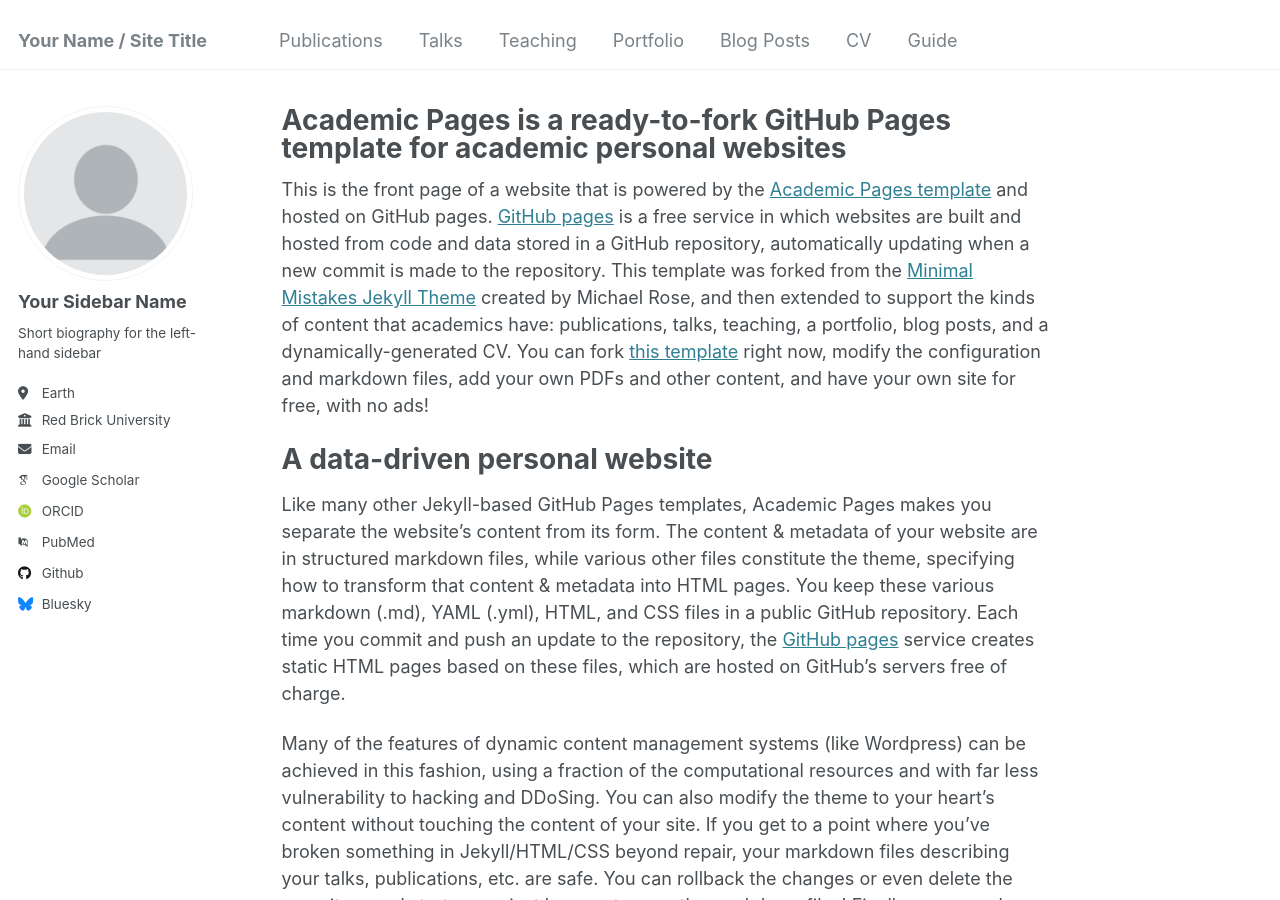
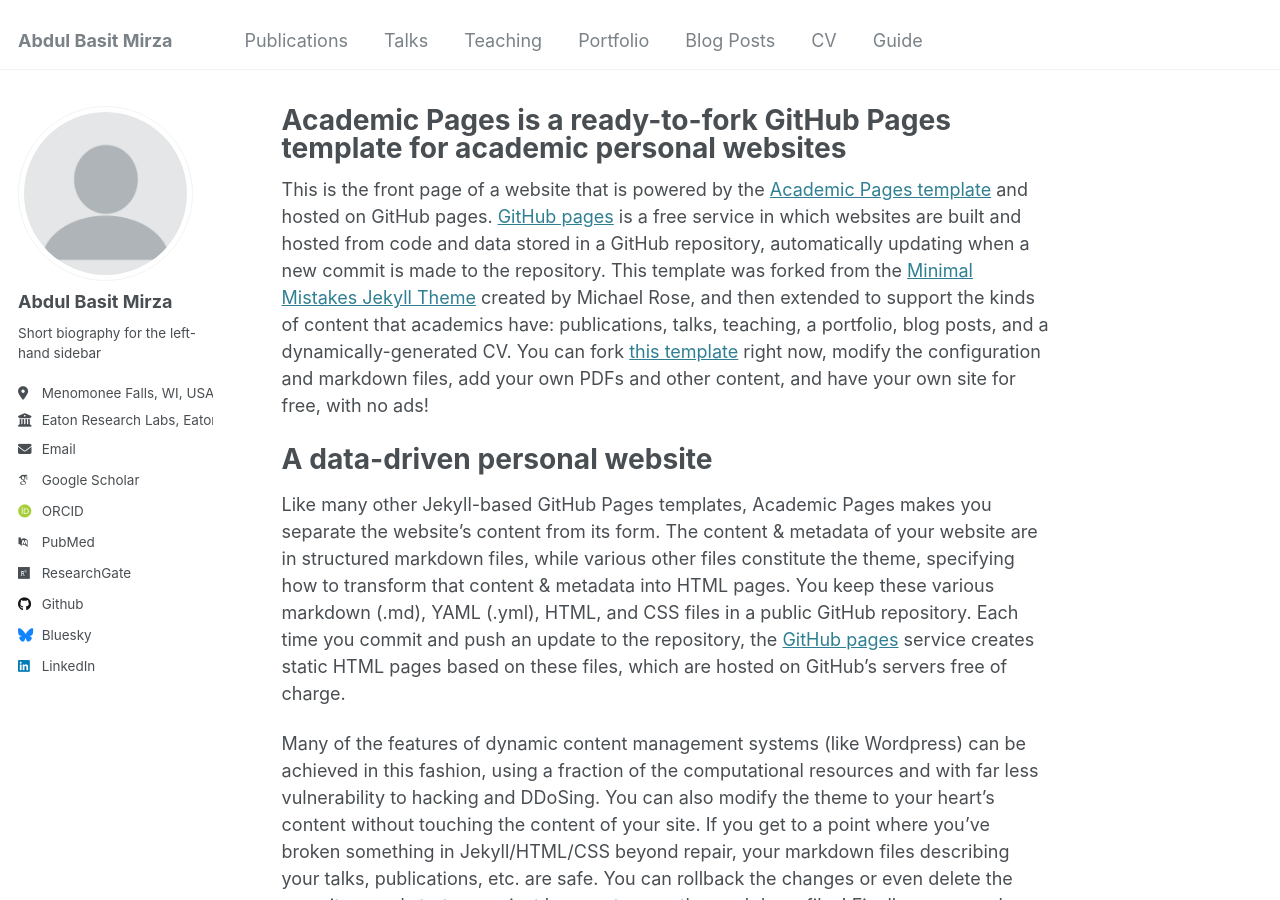
Before and after one commit to AbdulBasitMirza/abdulbasitmirza.github.io, a Jekyll site: the page built from _pages/about.md, in a window 1280 px wide and 900 px high. Built offline with Jekyll 4.4.1, drawn with Linux system fonts in a browser that asks for light colours; some web fonts are replaced.

Commit message:
Update _config.yml

```diff
--- a/_config.yml
+++ b/_config.yml
@@ -8,7 +8,7 @@
 
 # Basic Site Settings
 locale                   : "en-US"
-title                    : "Your Name / Site Title"
+title                    : "Abdul Basit Mirza"
 title_separator          : "-"
 name                     : &name "Your Name"
 description              : &description "personal description"
@@ -22,22 +22,22 @@ repository               : "academicpages/academicpages.github.io"
 author:
   # Biographic information
   avatar           : "profile.png"
-  name             : "Your Sidebar Name"
+  name             : "Abdul Basit Mirza"
   pronouns         : # example: "she/her"
   bio              : "Short biography for the left-hand sidebar"
-  location         : "Earth"
-  employer         : "Red Brick University"
+  location         : "Menomonee Falls, WI, USA"
+  employer         : "Eaton Research Labs, Eaton Corporation"
   uri              : # URL
-  email            : "none@example.org"
+  email            : "abdulbasitmirza@hotmail.com, abdulbasit.mirza@ieee.org"
 
   # Academic websites
   arxiv            : # URL - Update with the correct link to your profile
-  googlescholar    : "https://scholar.google.com/citations?user=PS_CX0AAAAAJ"
+  googlescholar    : "https://scholar.google.com/citations?hl=en&user=G9Q9ZvUAAAAJ&view_op=list_works"
   impactstory      : # URL
-  orcid            : "http://orcid.org/yourorcidurl"
+  orcid            : "https://orcid.org/0000-0003-4781-9657"
   semantic         : # URL
   pubmed           : "https://www.ncbi.nlm.nih.gov/pubmed/?term=john+snow"
-  researchgate     : # URL
+  researchgate     : "https://www.researchgate.net/profile/Abdul-Basit-Mirza"
   scopus           : # URL
 
   # Repositories and software development
@@ -58,7 +58,7 @@ author:
   keybase          : # Username
   instagram        : # Username
   lastfm           : # Username
-  linkedin         : # Username
+  linkedin         : "https://www.linkedin.com/in/abdulbasitmirza/"
   mastodon         : # URL
   medium           : # URL
   pinterest        : # Username
```
